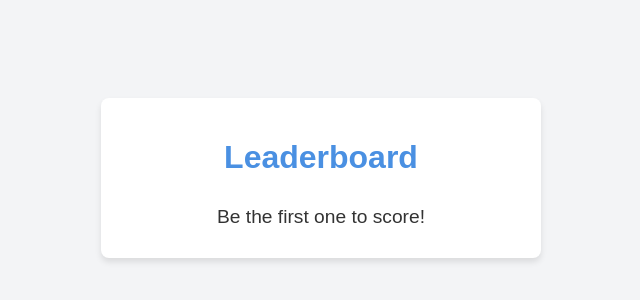
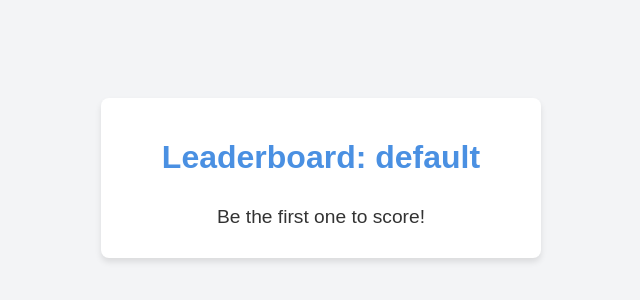
Before and after one commit to kanthorlabs/leaderboard, a website: page public/index.html in a window 1280 px wide. Shown: the part 222-522 px from the top of the page, without its empty margins (319-959 px from the left). Drawn offline with nearby package versions, Linux system fonts and the light colour scheme; no server answers.

Commit message:
chore: update leadboard name in FE

```diff
--- a/public/index.html
+++ b/public/index.html
@@ -92,6 +92,8 @@
       const board = query.get("board") || "default";
       const username = query.get("username");
       const top_count = Number(query.get("top_count") || 10);
+      const titleEl = document.querySelector("h1");
+      titleEl.innerHTML = `Leaderboard: ${board}`;
 
       const socket = io(`/board-${board}`, {
         query: { username, top_count },
```
